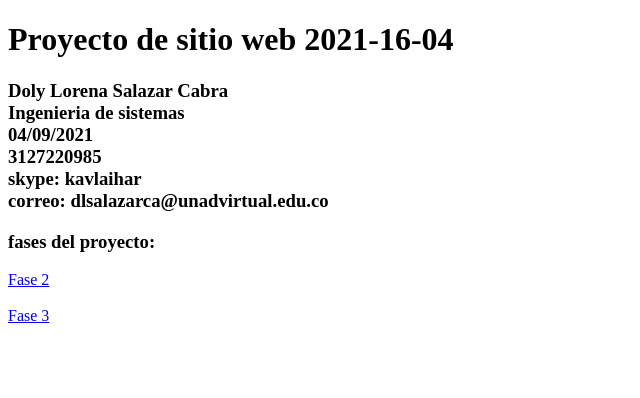
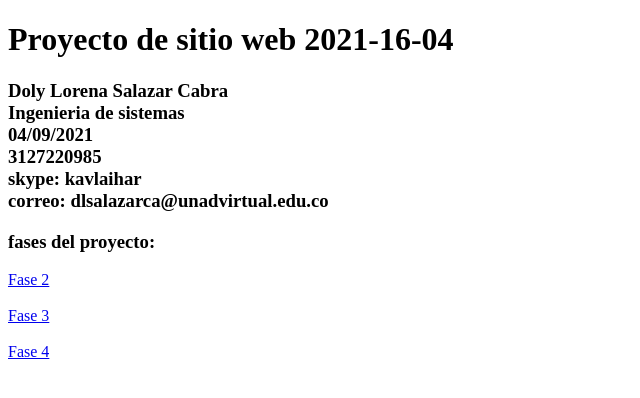
Before and after one commit to Dlorensc/DSWDolySalazar, a plain HTML site: page index.html in a window 1280 px wide. Shown: the full height of the page, 0-640 px from the left. Drawn offline with Linux system fonts and the light colour scheme.

Commit message:
index.html
actualizacion

```diff
--- a/index.html
+++ b/index.html
@@ -31,6 +31,8 @@
     <br>
     <a href="Fase 3/index.html">Fase 3</a>
 
-
+    <br>
+    <br>
+    <a href="Fase 4/index.html">Fase 4</a>
 </body>
 </html>
```
